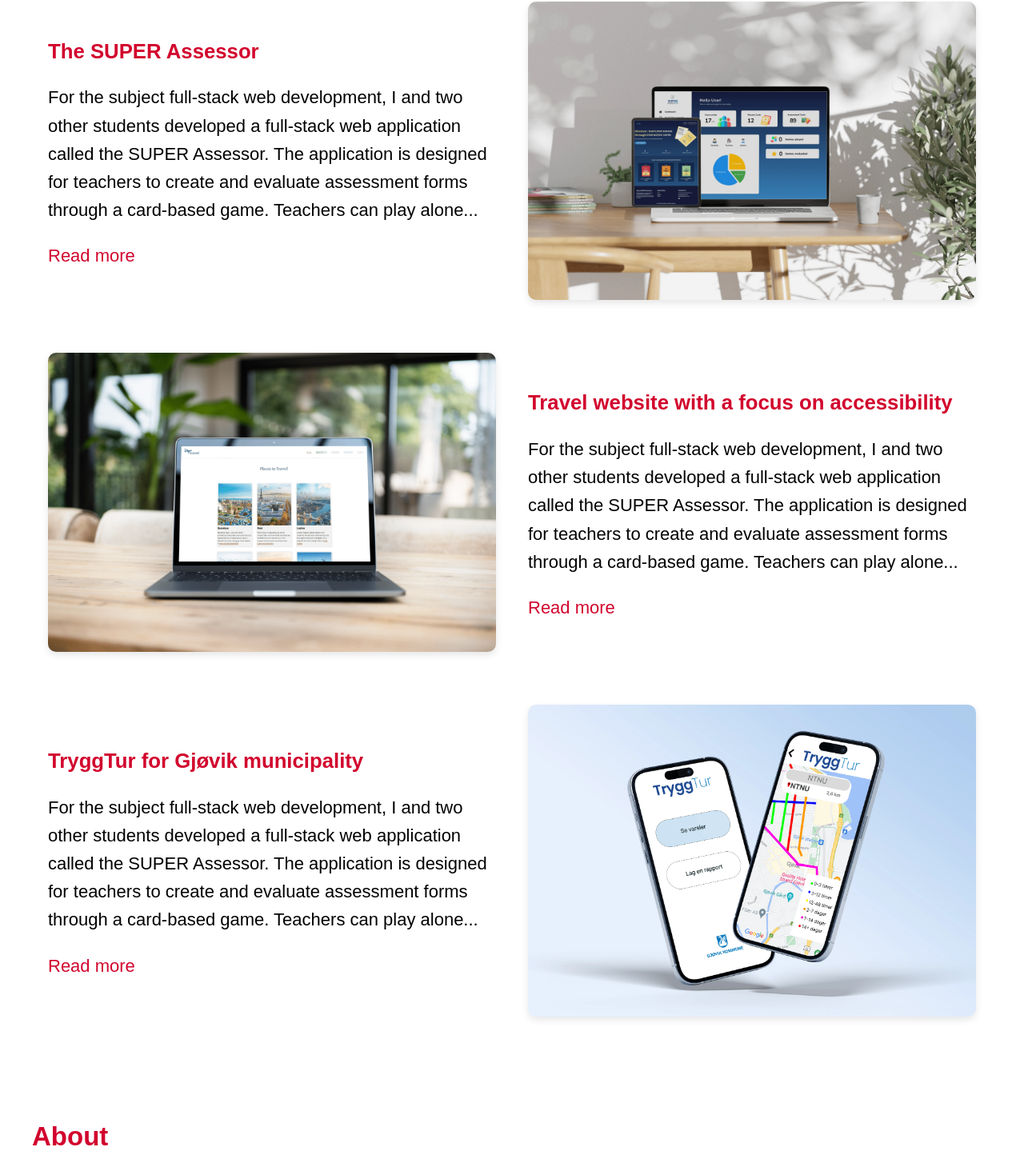
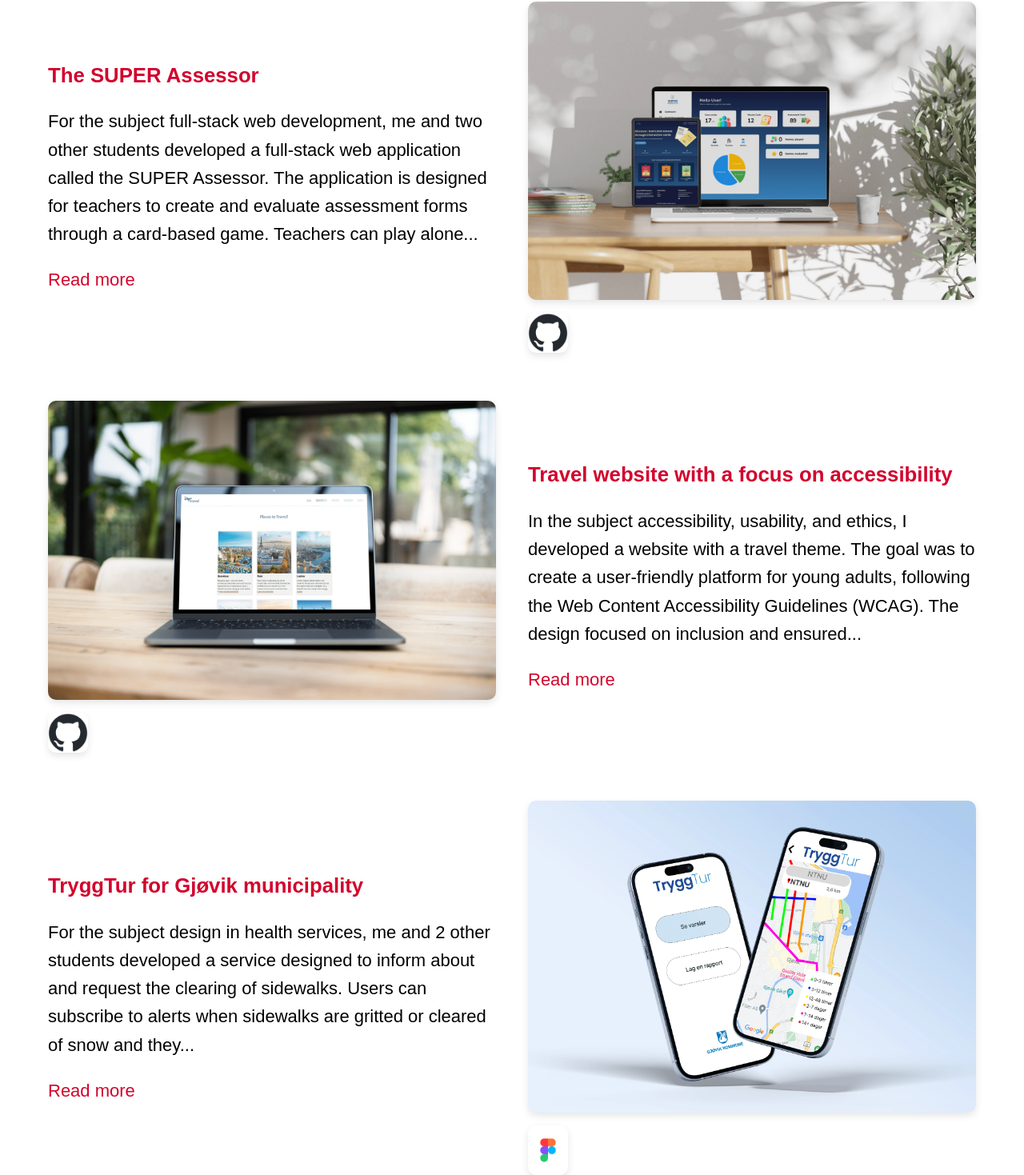
Before and after one commit to SebastianHaugen/Portfolio-website, a React (Create React App) app in the folder my-app/: page / in a window 1280 px wide. Shown: the part 936-2405 px from the top of the page at 80% size. Built offline with nearby package versions, Linux system fonts and the light colour scheme; a web font is replaced by a local one.

Commit message:
Fixes to project section

```diff
--- a/my-app/src/components/ProjectDescription.js
+++ b/my-app/src/components/ProjectDescription.js
@@ -1,16 +1,21 @@
 import React, { useState } from "react";
+import { useTranslation } from "react-i18next";
 
 function ProjectDescription({ text, maxWords = 40 }) {
   const [expanded, setExpanded] = useState(false);
   const words = text.split(" ");
-  const truncatedText = words.slice(0, maxWords).join(" ") + (words.length > maxWords ? "..." : "");
+  const truncatedText =
+    words.slice(0, maxWords).join(" ") + (words.length > maxWords ? "..." : "");
+
+  // Using translation from json file in locales folder
+  const { t } = useTranslation();
 
   return (
     <div>
       <p>{expanded ? text : truncatedText}</p>
       {words.length > maxWords && (
         <span className="read-more" onClick={() => setExpanded(!expanded)}>
-          {expanded ? "Read less" : "Read more"}
+          {expanded ? t("read.less") : t("read.more")}
         </span>
       )}
     </div>
--- a/my-app/src/components/Projects.js
+++ b/my-app/src/components/Projects.js
@@ -4,22 +4,34 @@ import travel from "../assets/img/webp/travel-min.webp";
 import tryggtur from "../assets/img/webp/trygg-tur-min.webp";
 import { useTranslation } from "react-i18next";
 import ProjectDescription from "./ProjectDescription";
+import githubLogo from "../assets/img/github-mark.png";
+import figmaLogo from "../assets/img/figma-logo.png";
 
 function Projects() {
-  // The useTranslation hook returns a t function that we can use to translate text.
   const { t } = useTranslation();
 
   return (
     <div className="projects-container" id="projects">
       <h2>{t("projects.header")}</h2>
+
       <div className="project project1">
         <div className="project-content">
           <img src={fullstack} alt="project 1" />
+          <div className="project-links">
+            <a
+              href="https://github.com/yourusername/fullstack-project"
+              target="_blank"
+              rel="noopener noreferrer"
+              className="project-link github"
+            >
+              <img src={githubLogo} alt="GitHub logo" className="link-logos" />
+            </a>
+          </div>
         </div>
         <div className="project-text">
           <h3>{t("projects.project1.title")}</h3>
           <p>
-          <ProjectDescription text={t("projects.project1.description")} />
+            <ProjectDescription text={t("projects.project1.description")} />
           </p>
         </div>
       </div>
@@ -27,23 +39,43 @@ function Projects() {
       <div className="project project2">
         <div className="project-content">
           <img src={travel} alt="project 2" />
+          <div className="project-links">
+            <a
+              href="https://github.com/SebastianHaugen/accessible-travel-website"
+              target="_blank"
+              rel="noopener noreferrer"
+              className="project-link github"
+            >
+              <img src={githubLogo} alt="GitHub logo" className="link-logos" />
+            </a>
+          </div>
         </div>
         <div className="project-text">
           <h3>{t("projects.project2.title")}</h3>
           <p>
-          <ProjectDescription text={t("projects.project1.description")} />
+            <ProjectDescription text={t("projects.project2.description")} />
           </p>
         </div>
       </div>
 
       <div className="project project3">
         <div className="project-content">
-          <img src={tryggtur} alt="project 2" />
+          <img src={tryggtur} alt="project 3" />
+          <div className="project-links">
+            <a
+              href="https://www.figma.com/proto/Js7bnsKBGFTIpgKS4fBlVr/Trygg-tur?node-id=126-244&starting-point-node-id=126%3A244&t=x2BRbtuiWQ6lLFGV-1"
+              target="_blank"
+              rel="noopener noreferrer"
+              className="project-link figma"
+            >
+               <img src={figmaLogo} alt="Figma logo" className="link-logos" />
+            </a>
+          </div>
         </div>
         <div className="project-text">
           <h3>{t("projects.project3.title")}</h3>
           <p>
-          <ProjectDescription text={t("projects.project1.description")} />
+            <ProjectDescription text={t("projects.project3.description")} />
           </p>
         </div>
       </div>
--- a/my-app/src/components/styles/intro.css
+++ b/my-app/src/components/styles/intro.css
@@ -18,7 +18,7 @@
 }
 
 .intro-text p {
-    font-size: 3.3rem;
+    font-size: 3rem;
     line-height: 1.5;
     font-weight: 500;
 }
--- a/my-app/src/components/styles/projects.css
+++ b/my-app/src/components/styles/projects.css
@@ -28,7 +28,6 @@
 }
 
 .project-content img {
-    width: 100%;
   height: auto;
   border-radius: 10px;
   box-shadow: 0 4px 10px rgba(0, 0, 0, 0.1);
@@ -41,7 +40,7 @@
 }
 
 span {
-    color: #D2042D;
+  color: #d2042d;
 }
 
 span:hover {
@@ -49,10 +48,38 @@ span:hover {
   cursor: pointer;
 }
 
-
 .project-text p {
   line-height: 1.6;
 }
+
+/* Styling for links */
+.project-links {
+  margin-top: 10px;
+  display: flex;
+  gap: 10px;
+}
+
+/* Common styles for project-link buttons */
+.project-link {
+  border-radius: 50%;
+  display: flex;
+  align-items: center;
+  justify-content: center;
+
+}
+
+.project-link:hover {
+  scale: 1.1;
+}
+
+/* Style for the links logos */
+.link-logos {
+  width: 50px;
+  height: auto;
+  margin-right: 5px;
+}
+
+
 
 /* Responsive adjustments for mobile */
 @media (max-width: 768px) {
--- a/my-app/src/locales/en.json
+++ b/my-app/src/locales/en.json
@@ -18,7 +18,7 @@
     "header": "Projects",
     "project1": {
       "title": "The SUPER Assessor",
-      "description": "For the subject full-stack web development, I and two other students developed a full-stack web application called the SUPER Assessor. The application is designed for teachers to create and evaluate assessment forms through a card-based game. Teachers can play alone or in a team. When the game is finished, the result is a new assessment form that can be shared with others or saved for later use. The application also allows teachers to manage their own profiles, game sessions, and generate PDFs of their forms. We used the MERN stack to develop the application. I contributed to designing the REST API for the backend, building the frontend with React, and implementing security features for login with tokens. In this project, we learned to work with all parts of a project, both frontend and backend, to build a scalable and secure application."
+      "description": "For the subject full-stack web development, me and two other students developed a full-stack web application called the SUPER Assessor. The application is designed for teachers to create and evaluate assessment forms through a card-based game. Teachers can play alone or in a team. When the game is finished, the result is a new assessment form that can be shared with others or saved for later use. The application also allows teachers to manage their own profiles, game sessions, and generate PDFs of their forms. We used the MERN stack to develop the application. I contributed to designing the REST API for the backend, building the frontend with React, and implementing security features for login with tokens. In this project, we learned to work with all parts of a project, both frontend and backend, to build a scalable and secure application."
     },
     "project2": {
       "title": "Travel website with a focus on accessibility",
@@ -26,7 +26,7 @@
     },
     "project3": {
       "title": "TryggTur for Gjøvik municipality",
-      "description": "For the subject design in health services, I and 2 other students developed a service designed to inform about and request the clearing of sidewalks. Users can subscribe to alerts when sidewalks are gritted or cleared of snow and they can also send requests for these services in their own neighborhood or other parts of the city. The goal of the service is to make it safer to walk and cycle in the city during winter. The website also includes a section that promotes safer driving habits to protect pedestrians and cyclists. The app aims to improve communication between residents and the municipality so that the municipality knows where it is poorly cleared."
+      "description": "For the subject design in health services, me and 2 other students developed a service designed to inform about and request the clearing of sidewalks. Users can subscribe to alerts when sidewalks are gritted or cleared of snow and they can also send requests for these services in their own neighborhood or other parts of the city. The goal of the service is to make it safer to walk and cycle in the city during winter. The website also includes a section that promotes safer driving habits to protect pedestrians and cyclists. The app aims to improve communication between residents and the municipality so that the municipality knows where it is poorly cleared."
     }
   },
 
@@ -40,5 +40,10 @@
     "header": "Contact",
     "description": "If you want to contact me, you can send an email to:",
     "email": "Email: "
+  },
+
+  "read": {
+    "more": "Read more",
+    "less": "Read less"
   }
 }
--- a/my-app/src/locales/no.json
+++ b/my-app/src/locales/no.json
@@ -40,5 +40,10 @@
         "header": "Kontakt",
         "description": "Hvis du vil kontakte meg, kan du sende en e-post til:",
         "email": "E-post: "
+    },
+
+    "read": {
+        "more": "Les mer",
+        "less": "Les mindre"
     }
 }
```
Also changed, not shown: my-app/src/assets/img/figma-logo.png (added). Lines whose indentation alone changed are shown as unchanged.
